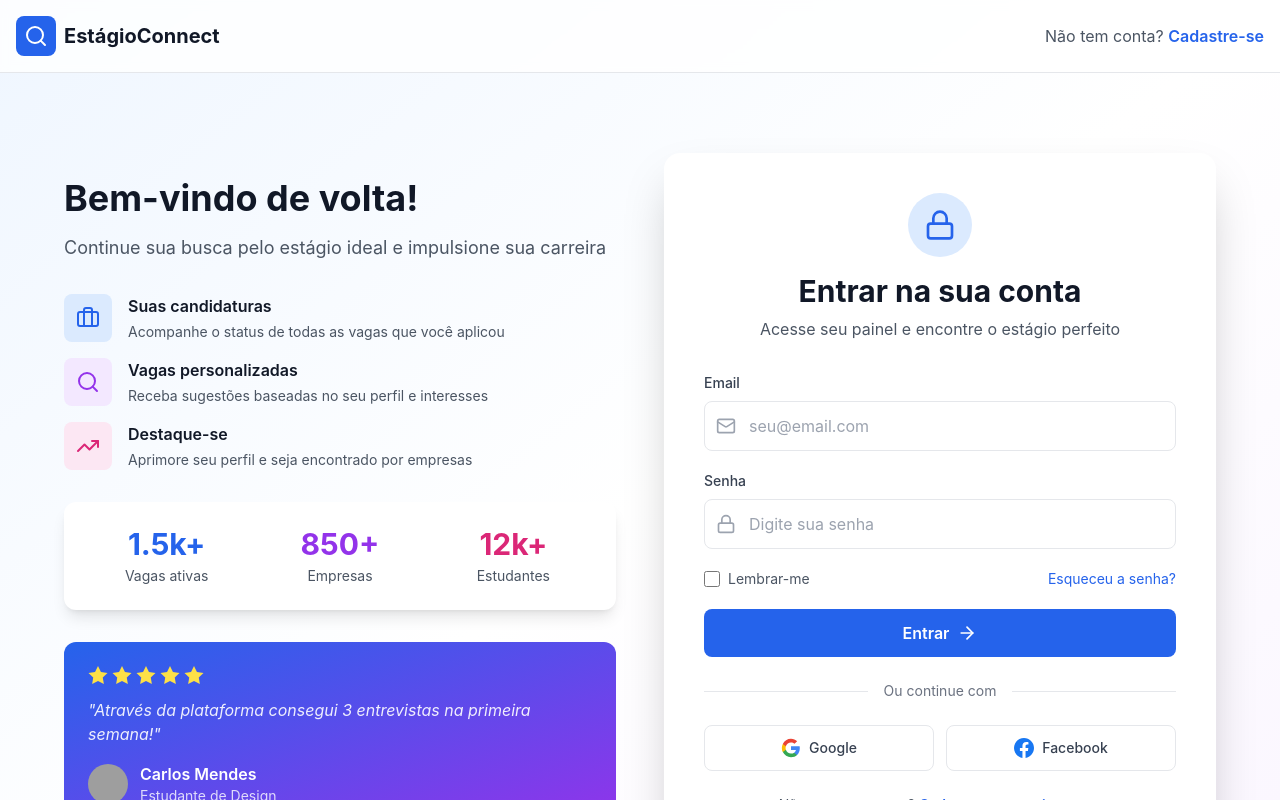
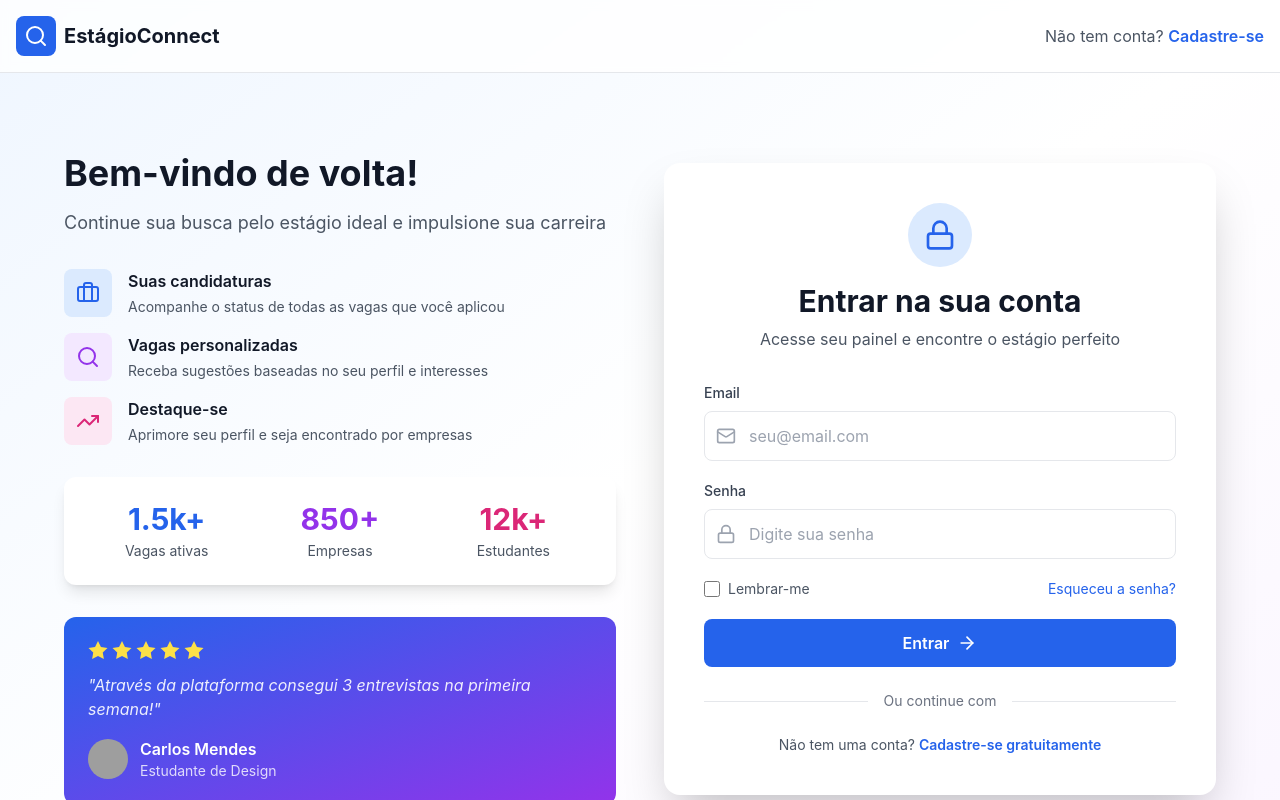
Before and after one commit to Luiz-Carlos-Borges/ESTAGIO-CONECT, a React (Vite) app: page / in a window 1280 px wide. Both pictures are taken after a click on the button "Entrar". Shown: the top 800 px of the page. Built offline with nearby package versions, Linux system fonts and the light colour scheme; grey boxes are pictures that could not be loaded.

Commit message:
remoção dos botões do google e facebook

```diff
--- a/src/app/components/SignIn.tsx
+++ b/src/app/components/SignIn.tsx
@@ -17,6 +17,8 @@
               </div>
               <span className="text-xl font-bold text-gray-900">EstágioConnect</span>
             </div>
+
+
             <a href="#" className="text-gray-600 hover:text-blue-600 transition">
               Não tem conta? <span className="font-semibold text-blue-600">Cadastre-se</span>
             </a>
@@ -196,24 +198,7 @@
                 </div>
               </div>
 
-              {/* Botões de login social */}
-              <div className="grid grid-cols-2 gap-3">
-                <button className="flex items-center justify-center gap-2 px-4 py-3 border border-gray-200 rounded-lg hover:bg-gray-50 transition">
-                  <svg className="w-5 h-5" viewBox="0 0 24 24">
-                    <path fill="#4285F4" d="M22.56 12.25c0-.78-.07-1.53-.2-2.25H12v4.26h5.92c-.26 1.37-1.04 2.53-2.21 3.31v2.77h3.57c2.08-1.92 3.28-4.74 3.28-8.09z"/>
-                    <path fill="#34A853" d="M12 23c2.97 0 5.46-.98 7.28-2.66l-3.57-2.77c-.98.66-2.23 1.06-3.71 1.06-2.86 0-5.29-1.93-6.16-4.53H2.18v2.84C3.99 20.53 7.7 23 12 23z"/>
-                    <path fill="#FBBC05" d="M5.84 14.09c-.22-.66-.35-1.36-.35-2.09s.13-1.43.35-2.09V7.07H2.18C1.43 8.55 1 10.22 1 12s.43 3.45 1.18 4.93l2.85-2.22.81-.62z"/>
-                    <path fill="#EA4335" d="M12 5.38c1.62 0 3.06.56 4.21 1.64l3.15-3.15C17.45 2.09 14.97 1 12 1 7.7 1 3.99 3.47 2.18 7.07l3.66 2.84c.87-2.6 3.3-4.53 6.16-4.53z"/>
-                  </svg>
-                  <span className="text-sm font-medium text-gray-700">Google</span>
-                </button>
-                <button className="flex items-center justify-center gap-2 px-4 py-3 border border-gray-200 rounded-lg hover:bg-gray-50 transition">
-                  <svg className="w-5 h-5" fill="#1877F2" viewBox="0 0 24 24">
-                    <path d="M24 12.073c0-6.627-5.373-12-12-12s-12 5.373-12 12c0 5.99 4.388 10.954 10.125 11.854v-8.385H7.078v-3.47h3.047V9.43c0-3.007 1.792-4.669 4.533-4.669 1.312 0 2.686.235 2.686.235v2.953H15.83c-1.491 0-1.956.925-1.956 1.874v2.25h3.328l-.532 3.47h-2.796v8.385C19.612 23.027 24 18.062 24 12.073z"/>
-                  </svg>
-                  <span className="text-sm font-medium text-gray-700">Facebook</span>
-                </button>
-              </div>
+
 
               <div className="mt-6 text-center">
                 <p className="text-sm text-gray-600">
```
